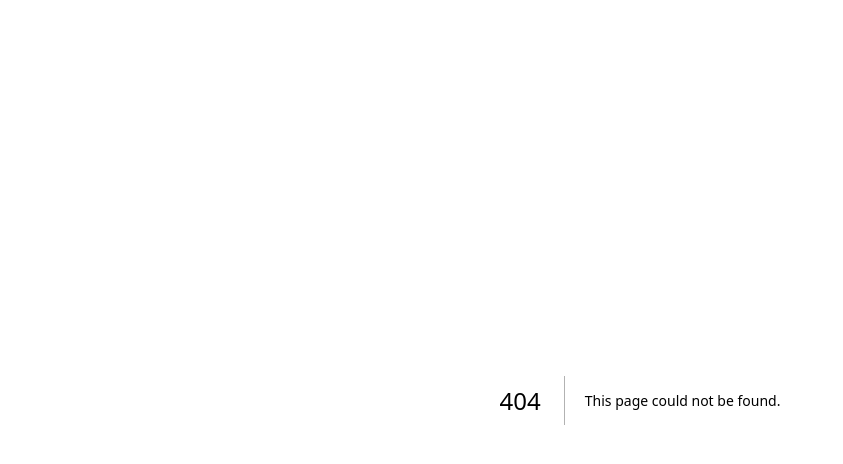
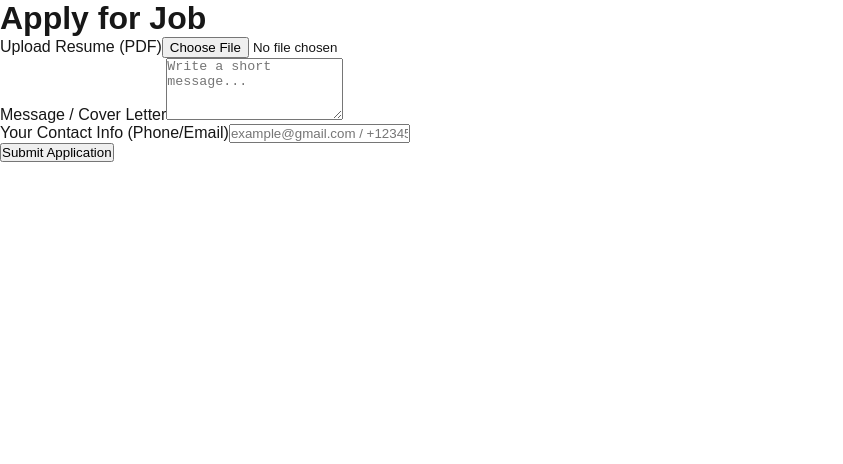
Before and after one commit to Taha-249/Hirely, a Next.js app: page /applyJob in a window 1280 px wide. Before the commit this address had no page. Shown: the top 464 px of the page, without its empty margins (0-843 px from the left). Built offline with nearby package versions, Linux system fonts and the light colour scheme.

Commit message:
feat : frontend logic

```diff
--- /dev/null
+++ b/pages/api/login.js
@@ -0,0 +1,22 @@
+// pages/api/login.js
+import jwt from 'jsonwebtoken';
+
+const SECRET = 'your-secret-key'; // (move to env later)
+
+export default function handler(req, res) {
+  if (req.method !== 'POST') {
+    return res.status(405).end();
+  }
+
+  const { username, password } = req.body;
+
+  // Fake login validation
+  if (username === 'admin' && password === 'password123') {
+    const token = jwt.sign({ username }, SECRET, { expiresIn: '1h' });
+
+    res.setHeader('Set-Cookie', `authToken=${token}; HttpOnly; Path=/; Max-Age=3600`);
+    return res.status(200).json({ message: 'Login successful' });
+  }
+
+  return res.status(401).json({ message: 'Invalid credentials' });
+}
--- /dev/null
+++ b/pages/applyJob.js
@@ -0,0 +1,102 @@
+'use client';
+import { useState } from 'react';
+import { useRouter } from 'next/navigation';
+
+export default function ApplyPage({ params }) {
+//   const { id: jobId } = params;
+  const router = useRouter();
+
+  const [resumeFile, setResumeFile] = useState(null);
+  const [message, setMessage] = useState('');
+  const [contactInfo, setContactInfo] = useState('');
+  const [feedback, setFeedback] = useState({ message: '', type: '' });
+
+  async function handleSubmit(e) {
+    e.preventDefault();
+    if (!resumeFile) {
+      setFeedback({ message: 'Please upload your resume.', type: 'error' });
+      return;
+    }
+
+    const formData = new FormData();
+    formData.append('resume', resumeFile);
+    formData.append('message', message);
+    formData.append('contactInfo', contactInfo);
+    // formData.append('jobId', jobId);
+
+    try {
+      const res = await fetch('/api/applications', {
+        method: 'POST',
+        body: formData,
+        headers: {
+          'authorization': `Bearer ${localStorage.getItem('token')}` // Assumes you stored JWT in localStorage
+        }
+      });
+
+      const data = await res.json();
+      if (data.success) {
+        setFeedback({ message: 'Application submitted successfully!', type: 'success' });
+        setTimeout(() => router.push('/dashboard'), 2000);
+      } else {
+        setFeedback({ message: data.msg, type: 'error' });
+      }
+    } catch (error) {
+      setFeedback({ message: 'Something went wrong!', type: 'error' });
+    }
+  }
+
+  return (
+    <div className="max-w-2xl mx-auto mt-10">
+      <h1 className="text-2xl mb-6 text-center">Apply for Job</h1>
+
+      <form onSubmit={handleSubmit} className="space-y-4">
+
+        <div>
+          <label className="block mb-1">Upload Resume (PDF)</label>
+          <input
+            type="file"
+            accept="application/pdf"
+            onChange={(e) => setResumeFile(e.target.files[0])}
+            className="block"
+          />
+          {resumeFile && <p className="text-green-600 mt-1">Selected: {resumeFile.name}</p>}
+        </div>
+
+        <div>
+          <label className="block mb-1">Message / Cover Letter</label>
+          <textarea
+            value={message}
+            onChange={(e) => setMessage(e.target.value)}
+            placeholder="Write a short message..."
+            className="border p-2 w-full"
+            rows="4"
+          />
+        </div>
+
+        <div>
+          <label className="block mb-1">Your Contact Info (Phone/Email)</label>
+          <input
+            type="text"
+            value={contactInfo}
+            onChange={(e) => setContactInfo(e.target.value)}
+            placeholder="example@gmail.com / +123456789"
+            className="border p-2 w-full"
+          />
+        </div>
+
+        <button
+          type="submit"
+          className="bg-blue-500 text-white px-4 py-2 rounded w-full"
+        >
+          Submit Application
+        </button>
+
+        {feedback.message && (
+          <p className={`mt-4 text-center ${feedback.type === 'success' ? 'text-green-500' : 'text-red-500'}`}>
+            {feedback.message}
+          </p>
+        )}
+      </form>
+    </div>
+  );
+}
```
Also changed, not shown: middleware.js (added, +25 -0 lines), package.json (+5 -2 lines), pages/login.js (added, +43 -0 lines), pages/signup.js (added, +58 -0 lines), 1 other file (tests, documents, lock files or other folders).
